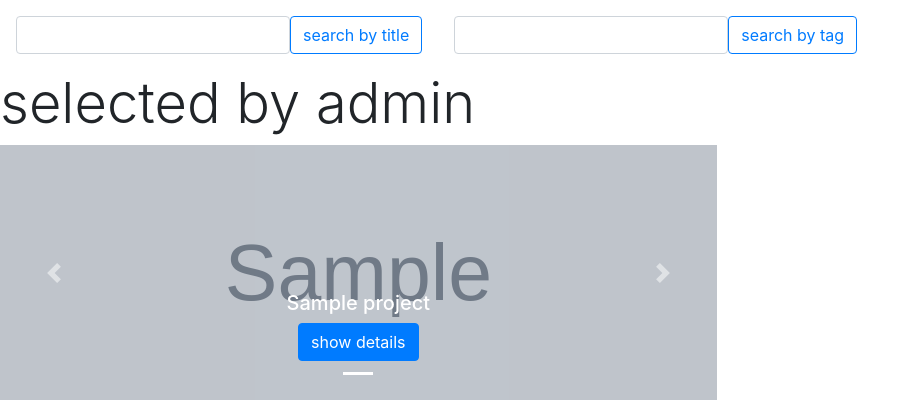
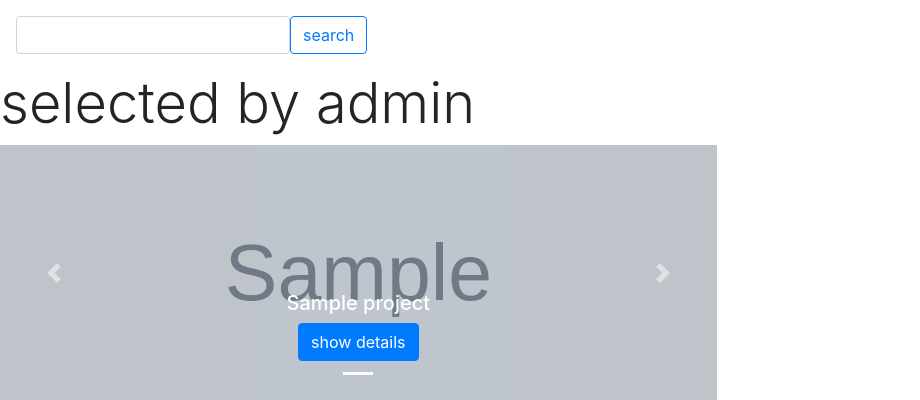
Before and after one commit to ahmedmumdouh/CrowdFundingApp, a Django app: template CrowdFunding/home/templates/home/index.html in a window 1280 px wide. Shown: the part 66-466 px from the top of the page, without its empty margins (0-920 px from the left). Run offline with Django 3.2, Linux system fonts and the light colour scheme; a user stored in the database is signed in; tables that the repository leaves empty hold one stand-in row (values such as "Sample post"); the template is opened without the code that fills it: values that come from a table or form of the project are taken from there, most other values are stand-ins (such as "Sample title", 1, 10 or a date in 2020); grey boxes marked "Sample" are stand-in pictures; parts of the project's set-up code (start-up, migrations or seed data) failed here and were passed over; some libraries are stand-ins or nearby versions.

Commit message:
feature-InhanceSearch

```diff
--- a/CrowdFunding/home/templates/home/index.html
+++ b/CrowdFunding/home/templates/home/index.html
@@ -124,23 +124,12 @@
                 <div class="form-outline">
                     <input id="search_name" type="search" id="form1" name="search_name" class="form-control" />
                 </div>
-                <button id="searchTag_submit" type="submit" class="btn btn-outline-primary">search by title</button>
+                <button id="searchTag_submit" type="submit" class="btn btn-outline-primary">search</button>
 
             </div>
         </form>
     </div>
-    <div class="w-1 p-3 col-xs-6">
-        <form method="post" action="{% url 'searchTag'  %}" style="margin: 0">
-            {% csrf_token %}
-            <div class="input-group">
-                <div class="form-outline">
-                    <input id="search_tag" type="search" name="search_tag" class="form-control" />
-                </div>
-                <button id="searchName_submit" type="submit" class="btn btn-outline-primary">search by tag</button>
 
-            </div>
-        </form>
-    </div>
 </div>
 
 <!---->
```
Also changed, not shown: CrowdFunding/home/templates/home/searchResults.html (+34 -5 lines), CrowdFunding/home/views.py (+12 -10 lines).
